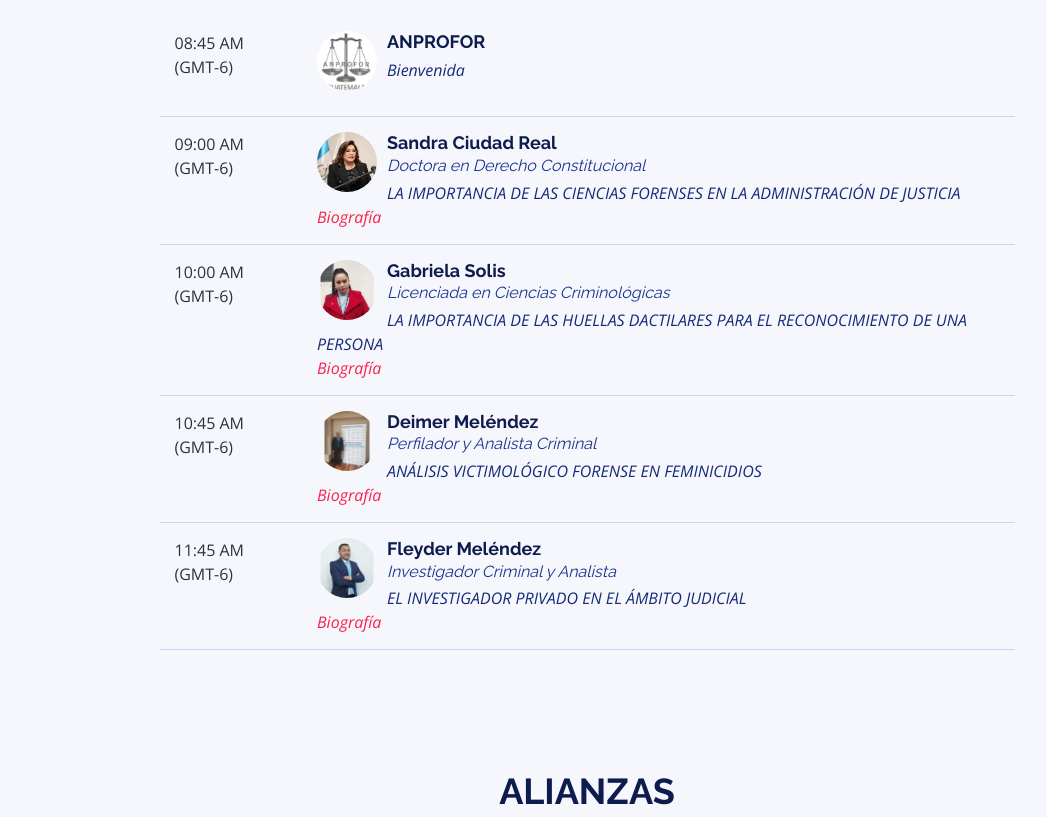
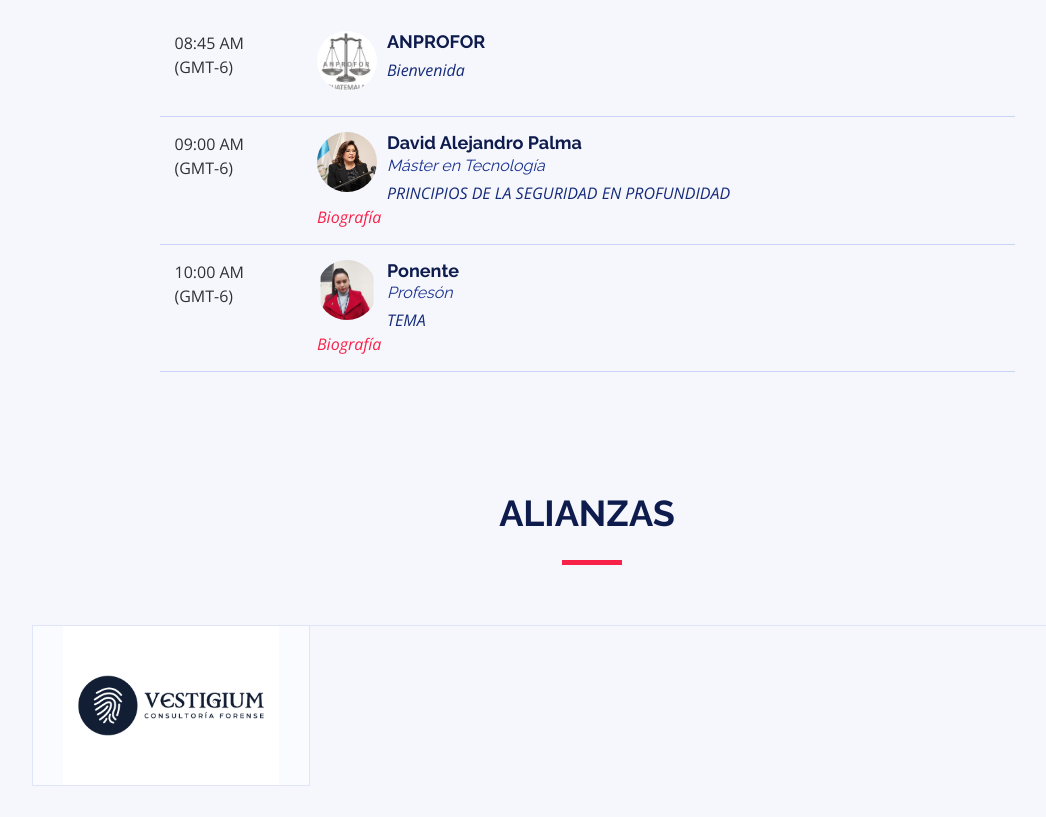
Before and after one commit to anprofor/ejemplo, a plain HTML site: page index.html in a window 1280 px wide. Shown: the part 1440-2257 px from the top of the page, without its empty margins (53-1099 px from the left). Drawn offline with nearby package versions, Linux system fonts and the light colour scheme.

Commit message:
Update index.html

```diff
--- a/index.html
+++ b/index.html
@@ -96,18 +96,18 @@
           </div>
           <div class="col-lg-3">
             <h3>Información General </h3>
-            <p align="justify">- Precio: Q. 250.00 </p>
+            <p align="justify">- Precio: Q. 250.00
             <p align="justify">- Incluye: </p>
+            <p align="justify">    - Almuerzo.
             <p align="justify">    -  Diploma digital de participación, el cual se enviará cinco días después del evento.
-             <p align="justify">    - Almuerzo.
 
                   </p>
               </p>
                     </div>
           <div class="col-lg-3">
             <h3>Lugar, fecha y hora</h3>
-            <p>Hotel Casa Blaca<br> Dirección<br> 7a Avenida 3-41 zona 1, Huehuetenango, Guatemala</p>
-            <p>27 julio 2025<br> Hora:<br> 08:30am a 15:30hrs</p>
+            <p>Hotel Casa Blaca<br>7a Avenida 3-41 zona 1, Huehuetenango, Guatemala</p>
+            <p>27 julio 2025<br> 08:30am a 15:30hrs</p>
           </div>
         </div>
       </div>
@@ -154,9 +154,9 @@
                 <div class="speaker">
                   <img src="img/speakers/sandra.png" alt="@jav">
                 </div>
-                <h4>Sandra Ciudad Real<br><span>Doctora en Derecho Constitucional</span></h4>
-                <p>LA IMPORTANCIA DE LAS CIENCIAS FORENSES EN LA ADMINISTRACIÓN DE JUSTICIA</p>
-                 <p><a href="sandra.html">Biografía </a></p>
+                <h4>David Alejandro Palma<br><span>Máster en Tecnología</span></h4>
+                <p>PRINCIPIOS DE LA SEGURIDAD EN PROFUNDIDAD</p>
+                 <p><a href="david.html">Biografía </a></p>
               </div>
             </div>
 
@@ -166,37 +166,15 @@
                 <div class="speaker">
                   <img src="img/speakers/Gabriela.png" alt="@jav">
                 </div>
-                <h4>Gabriela Solis <br><span>Licenciada en Ciencias Criminológicas</span></h4>
-                <p>LA IMPORTANCIA DE LAS HUELLAS DACTILARES PARA EL RECONOCIMIENTO DE UNA PERSONA</p>
-                 <p><a href="gabriela.html">Biografía </a></p>
-              </div>
-            </div>
-
-            <div class="row schedule-item">
-              <div class="col-md-2"><time>10:45 AM (GMT-6)</time></div>
-              <div class="col-md-10">
-                <div class="speaker">
-                  <img src="img/speakers/Deimer.jpg" alt="@jav">
-                </div>
-                <h4>Deimer Meléndez <br><span>Perfilador y Analista Criminal</span></h4>
-                <p>ANÁLISIS VICTIMOLÓGICO FORENSE EN FEMINICIDIOS</p>
-                 <p><a href="deimer.html">Biografía </a></p>
+                <h4>Ponente <br><span>Profesón</span></h4>
+                <p>TEMA</p>
+                 <p><a href="nombre.html">Biografía </a></p>
               </div>
             </div>
 
 
 
-             <div class="row schedule-item">
-              <div class="col-md-2"><time>11:45 AM (GMT-6)</time></div>
-              <div class="col-md-10">
-                <div class="speaker">
-                  <img src="img/speakers/fleyder.jpg" alt="@jav">
-                </div>
-                <h4>Fleyder Meléndez <br><span>Investigador Criminal y Analista</span></h4>
-                <p>EL INVESTIGADOR PRIVADO EN EL ÁMBITO JUDICIAL</p>
-                 <p><a href="Fleyder.html">Biografía </a></p>
-              </div>
-            </div>
+
 
 
 
```
